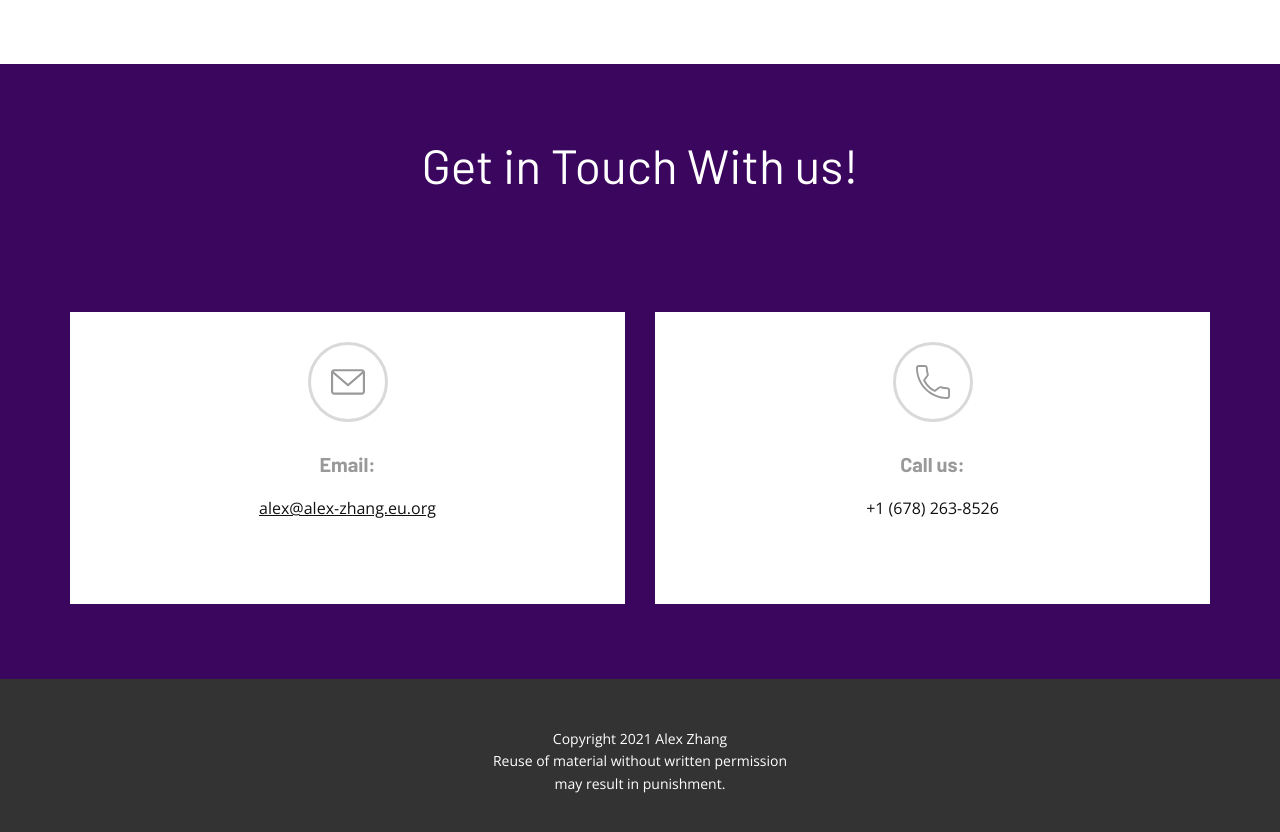
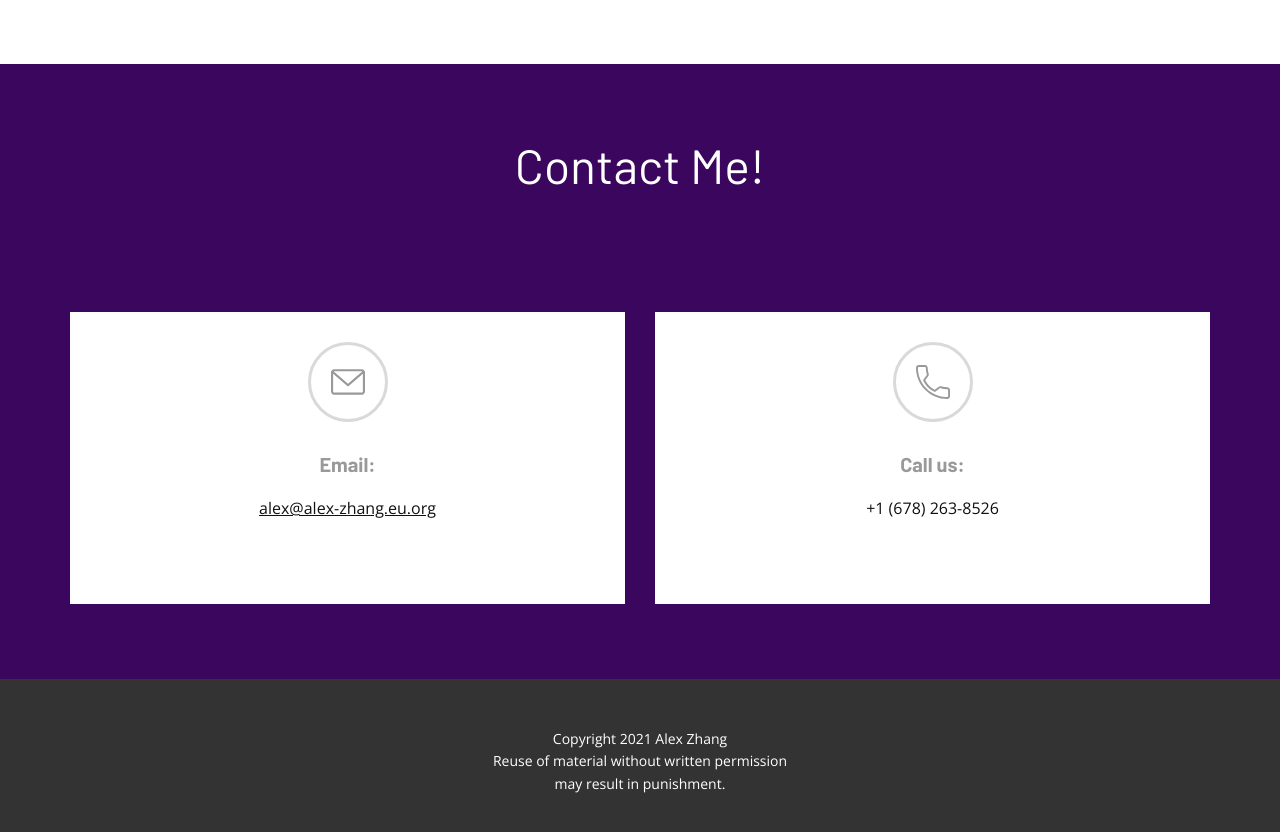
Before and after one commit to ToasterUsesGitHub/ToasterUsesGitHub.github.io, a plain HTML site: page index.html in a window 1280 px wide. Shown: the part 1360-2192 px from the top of the page. Drawn offline with nearby package versions, Linux system fonts and the light colour scheme.

Commit message:
Update index.html

```diff
--- a/index.html
+++ b/index.html
@@ -80,7 +80,7 @@
 </section>
 <section class="u-align-center u-clearfix u-palette-2-base u-section-5" id="carousel_7a8d">
     <div class="u-clearfix u-sheet u-valign-middle u-sheet-1">
-        <h1 class="u-text u-text-1">Get in Touch With us!<br>
+        <h1 class="u-text u-text-1">Contact Me!<br>
         </h1>
         <div class="u-clearfix u-gutter-30 u-layout-wrap u-layout-wrap-1">
             <div class="u-gutter-0 u-layout">
```
